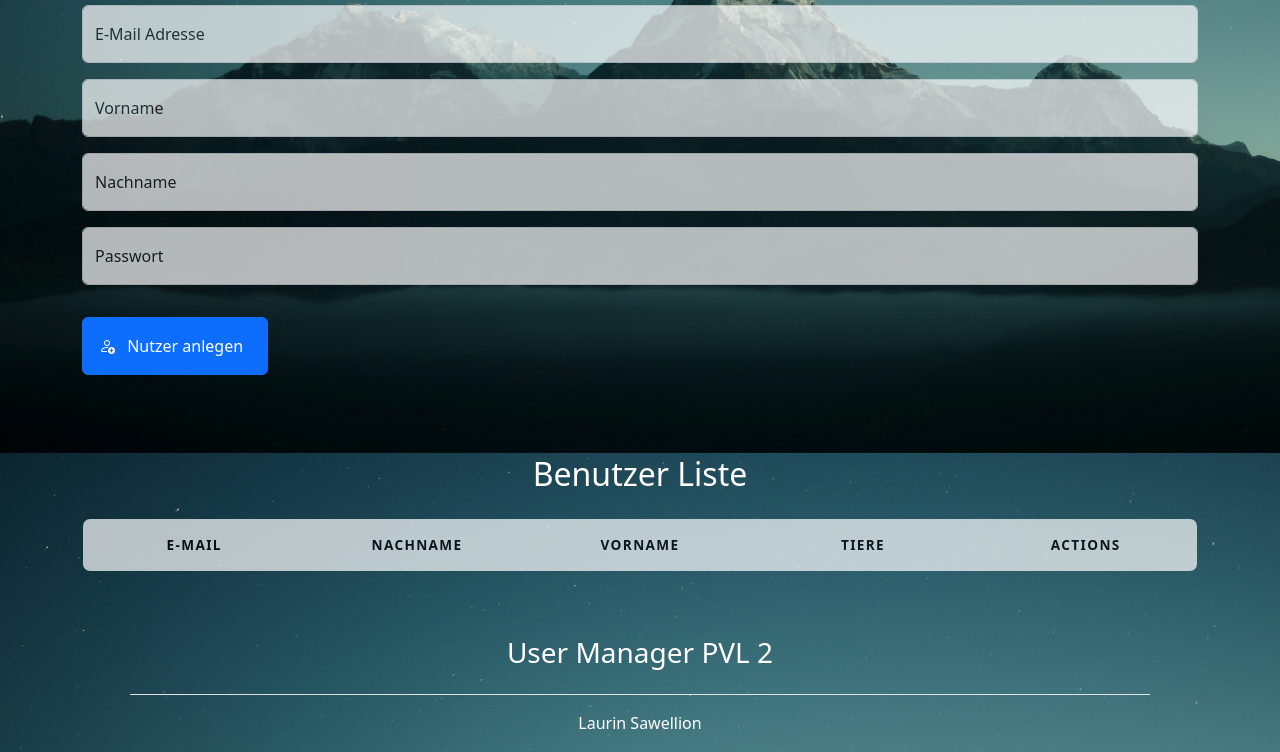
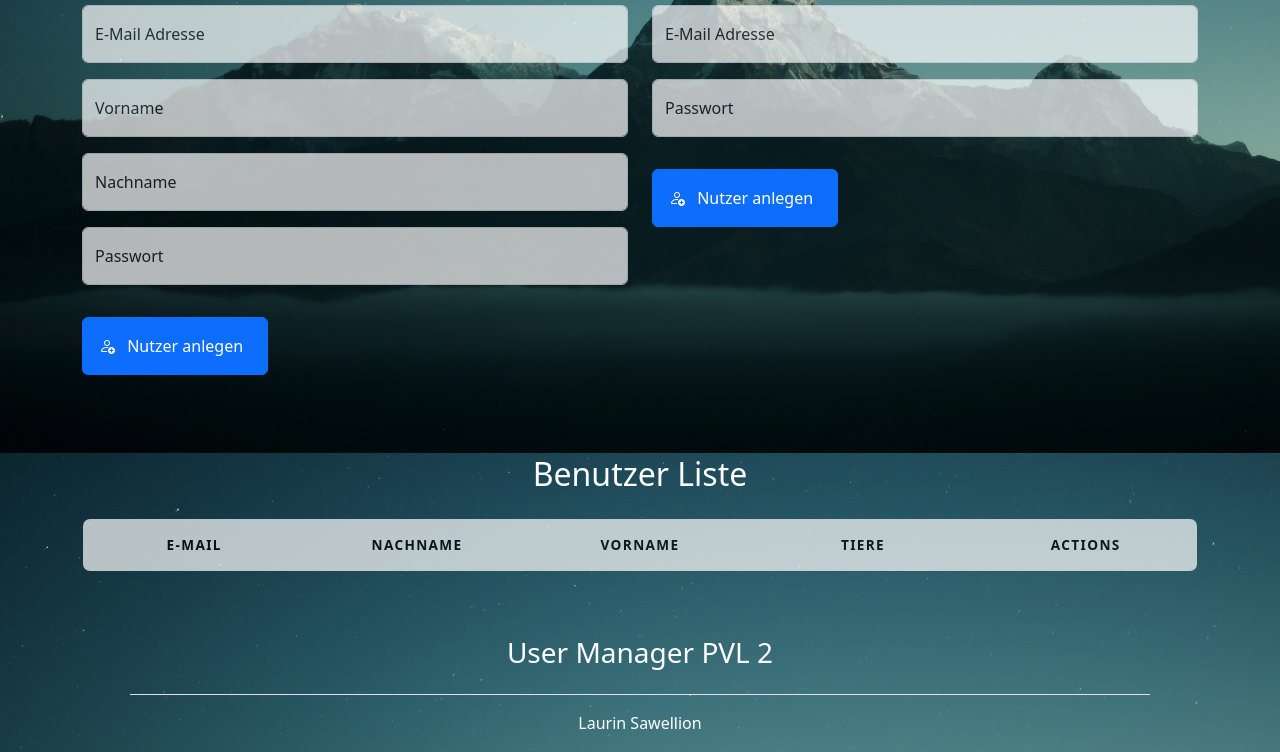
Before and after one commit to lrnswlln/usermanager_nodejs_app, a website: page public/index.html in a window 1280 px wide. Shown: the part 357-1109 px from the top of the page. Drawn offline with Linux system fonts and the light colour scheme.

Commit message:
added the mysql2 package to connect to a database, added dotenv, added login form

```diff
--- a/public/assets/ts/scripts.ts
+++ b/public/assets/ts/scripts.ts
@@ -7,6 +7,8 @@ class UserObject {
         public password: string
     ) {}
 }
+
+
 
 
 
--- a/public/index.html
+++ b/public/index.html
@@ -26,6 +26,9 @@
 
         </header>
 
+
+        <div class="row">
+            <div class="col">
                 <div class="create mb-5">
                     <h2 class="w-100 text-center text-white py-3">Nutzer Erstellen</h2>
                     <form id="formCreate">
@@ -51,6 +54,29 @@
                         </button>
                     </form>
                 </div>
+            </div>
+
+            <div class="col">
+                <div class="login mb-5">
+                    <h2 class="w-100 text-center text-white py-3">Einloggen</h2>
+                    <form id="formLogin">
+                        <div class="form-floating mb-3">
+                            <input class="form-control" id="emailLogin" placeholder="name@example.com" required type="email">
+                            <label for="emailLogin">E-Mail Adresse</label>
+                        </div>
+                        <div class="form-floating mb-3">
+                            <input class="form-control" id="passwordLogin" placeholder="Passwort" required type="password">
+                            <label for="passwordLogin">Passwort</label>
+                        </div>
+
+                        <button class="btn btn-primary my-3 bi bi-person-add p-3" type="submit">
+                            <span class="mx-2">Nutzer anlegen</span>
+                        </button>
+                    </form>
+                </div>
+            </div>
+        </div>
+
 
         <div class="display-users" id="userList">
             <h2 class="w-100 text-center text-white py-3">Benutzer Liste</h2>
```
Also changed, not shown: package.json (+3 -4 lines), server.ts (+26 -0 lines), 1 other file. Lines whose indentation alone changed are shown as unchanged.
